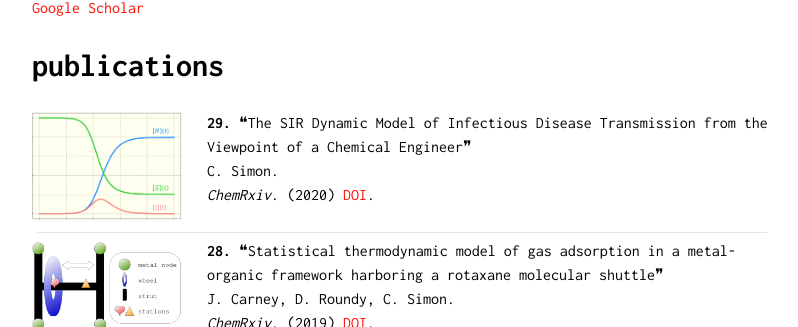
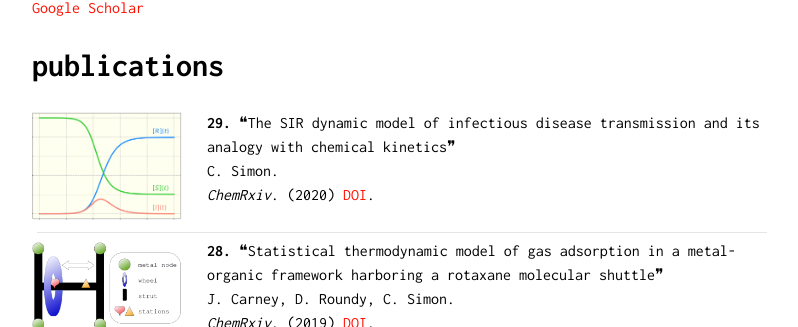
Before and after one commit to SimonEnsemble/oldish_SimonEnsemble.github.io, a Jekyll site: the page built from pubs/index.md, in a window 1280 px wide and 900 px high, cut to the strip 327-654 px from the top of the window. Shown: the whole strip, without its empty margins (238-1036 px from the left). Built offline with Jekyll 4.4.1, drawn with Linux system fonts in a browser that asks for light colours.

Commit message:
sir paper change name

```diff
--- a/_data/publications.yml
+++ b/_data/publications.yml
@@ -1,4 +1,4 @@
-- title: The SIR Dynamic Model of Infectious Disease Transmission from the Viewpoint of a Chemical Engineer
+- title: The SIR dynamic model of infectious disease transmission and its analogy with chemical kinetics
   authors: C. Simon
   journal: ChemRxiv
   date: 2020
```
